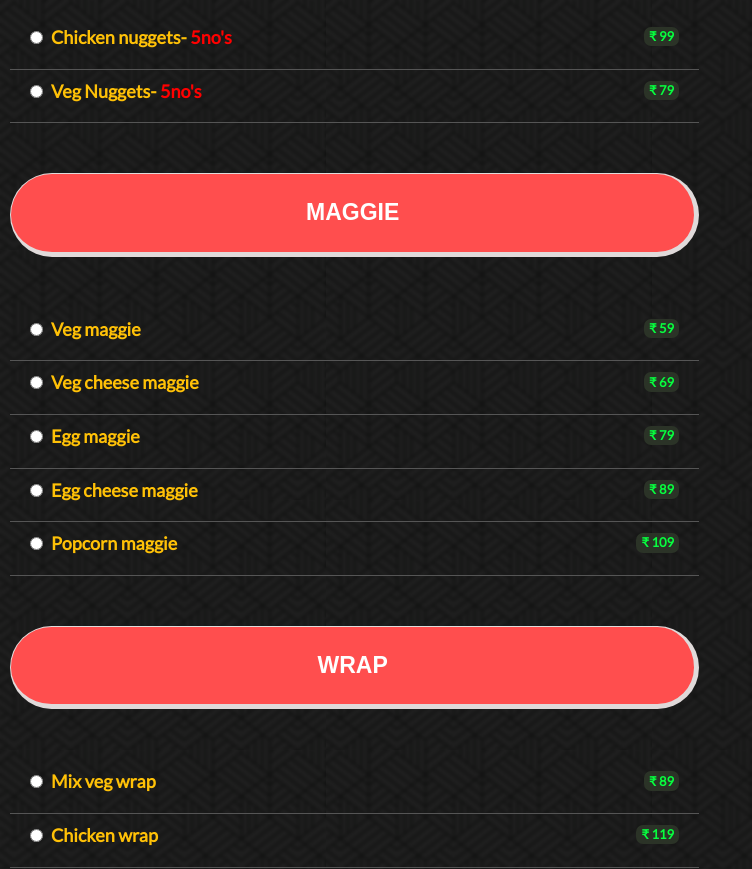
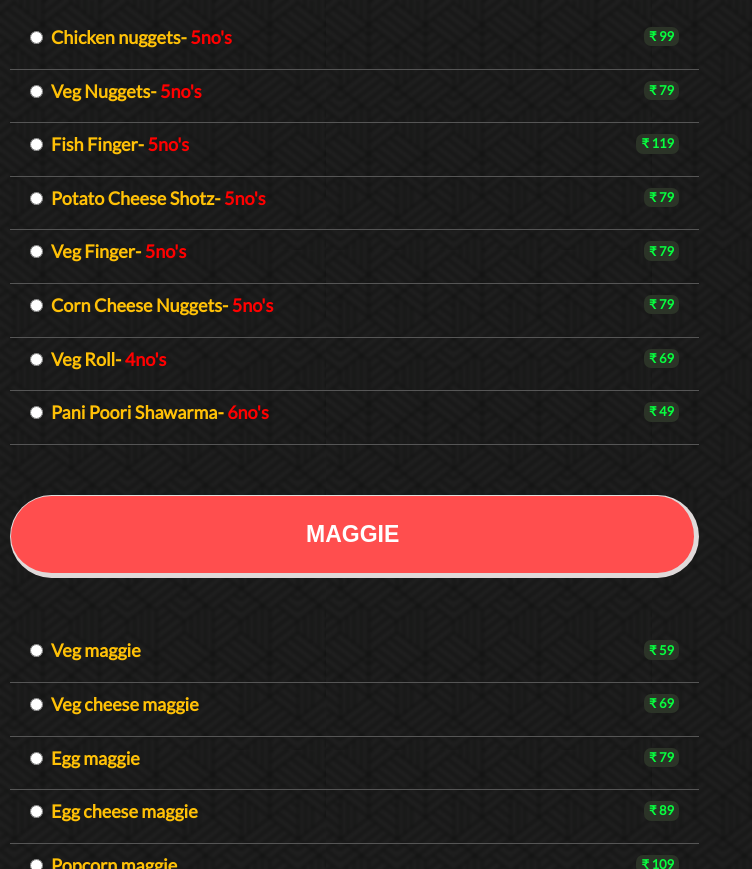
Before and after one commit to database-onyx/digi-menu, a plain HTML site: page Delivery.html in a window 1280 px wide. Shown: the part 8000-8869 px from the top of the page, without its empty margins (0-752 px from the left). Drawn offline with nearby package versions, Linux system fonts and the light colour scheme; a web font is replaced by a local one.

Commit message:
Delivery.html

```diff
--- a/Delivery.html
+++ b/Delivery.html
@@ -847,6 +847,48 @@
                                                 data-for="item88">Veg Nuggets- <span class="pieces">5no's<span
                                                         class="badge pull-right">₹ 79</span></h4>
                                         </li>
+                                        <li class="list-group-item">
+                                            <input type="radio" class="pull-left mr-2 mt-1" id="item138"
+                                                value="Fish Finger-₹ 119">
+                                            <h4 class="list-group-item-heading text-warning clickable"
+                                                data-for="item138">Fish Finger- <span class="pieces">5no's<span
+                                                        class="badge pull-right">₹ 119</span></h4>
+                                        </li>
+                                        <li class="list-group-item">
+                                            <input type="radio" class="pull-left mr-2 mt-1" id="item139"
+                                                value="Potato Cheese Shotz-₹ 79">
+                                            <h4 class="list-group-item-heading text-warning clickable"
+                                                data-for="item139">Potato Cheese Shotz- <span class="pieces">5no's<span
+                                                        class="badge pull-right">₹ 79</span></h4>
+                                        </li>
+                                        <li class="list-group-item">
+                                            <input type="radio" class="pull-left mr-2 mt-1" id="item140"
+                                                value="Veg Finger-₹ 79">
+                                            <h4 class="list-group-item-heading text-warning clickable"
+                                                data-for="item140">Veg Finger- <span class="pieces">5no's<span
+                                                        class="badge pull-right">₹ 79</span></h4>
+                                        </li>
+                                        <li class="list-group-item">
+                                            <input type="radio" class="pull-left mr-2 mt-1" id="item141"
+                                                value="Corn Cheese Nuggets-₹ 79">
+                                            <h4 class="list-group-item-heading text-warning clickable"
+                                                data-for="item141">Corn Cheese Nuggets- <span class="pieces">5no's<span
+                                                        class="badge pull-right">₹ 79</span></h4>
+                                        </li>
+                                        <li class="list-group-item">
+                                            <input type="radio" class="pull-left mr-2 mt-1" id="item142"
+                                                value="Veg Roll-₹ 69">
+                                            <h4 class="list-group-item-heading text-warning clickable"
+                                                data-for="item142">Veg Roll- <span class="pieces">4no's<span
+                                                        class="badge pull-right">₹ 69</span></h4>
+                                        </li>
+                                        <li class="list-group-item">
+                                            <input type="radio" class="pull-left mr-2 mt-1" id="item143"
+                                                value="Veg Nuggets-₹ 49">
+                                            <h4 class="list-group-item-heading text-warning clickable"
+                                                data-for="item143">Pani Poori Shawarma- <span class="pieces">6no's<span
+                                                        class="badge pull-right">₹ 49</span></h4>
+                                        </li>
                                     </div>
 
                                     <div id="MAGGIE">
```
